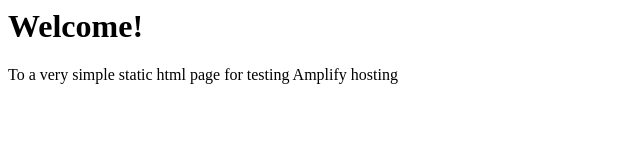
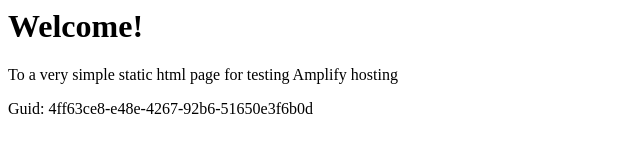
Before and after one commit to aws-aemilia-cdg/Github-PR-Commit-Integration-Test-DoNotTouch-GithubWebhookPreviewCanaryTest-v1-prod-eu-west-3, a website: page src/index.html in a window 1280 px wide. Shown: the whole page, without its empty margins (0-640 px from the left). Drawn offline with Linux system fonts and the light colour scheme.

Commit message:
commit from integ tests

```diff
--- a/src/index.html
+++ b/src/index.html
@@ -1,3 +1,5 @@
+
+
 <html lang="en">
 
 <head>
@@ -10,6 +12,6 @@
 <body>
     <h1>Welcome!</h1>
     <p>To a very simple static html page for testing Amplify hosting</p>
-</body>
+    <p>Guid: 4ff63ce8-e48e-4267-92b6-51650e3f6b0d</p></body>
 
 </html>
```
